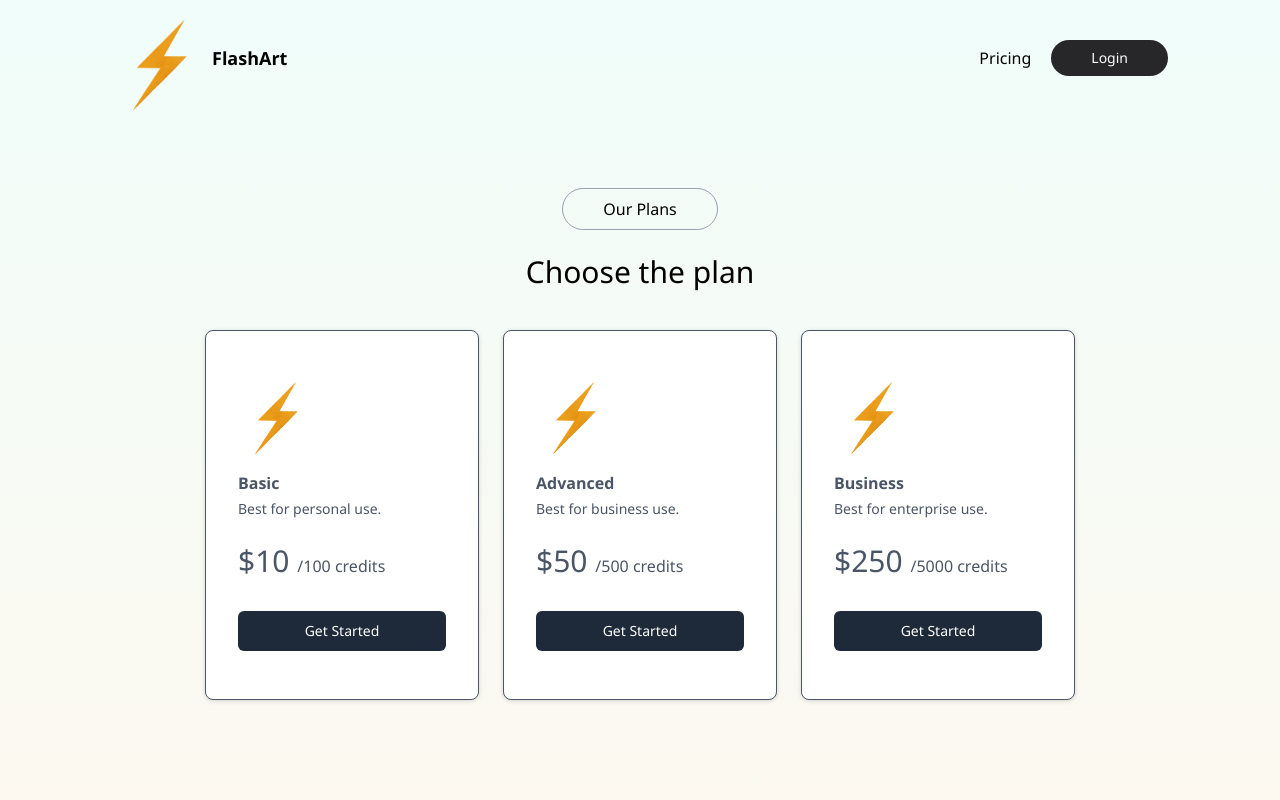
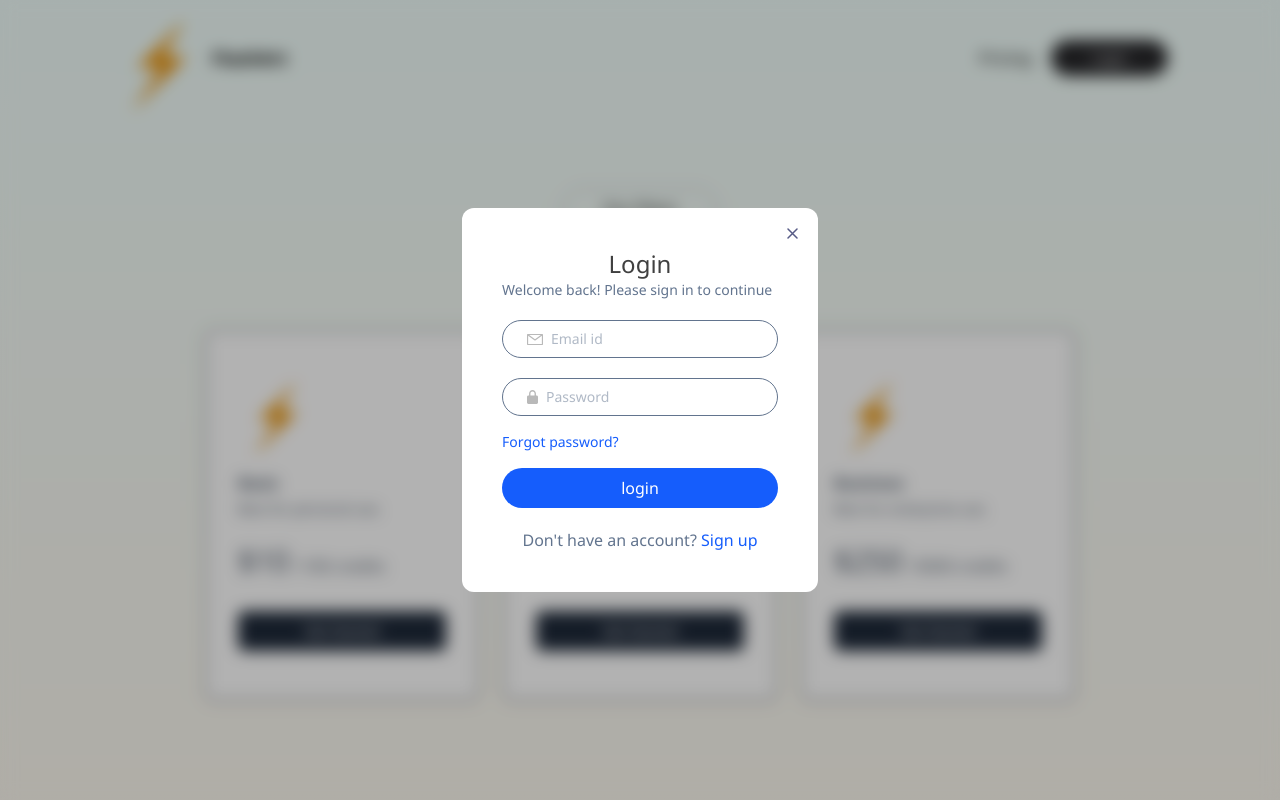
Before and after one commit to Dawit-coder/FlashArt, a React (Vite) app in the folder Client/: page /buy in a window 1280 px wide. Both pictures are taken after a click on the button "Login". Shown: the top 800 px of the page. Built offline with nearby package versions, Linux system fonts and the light colour scheme.

Commit message:
create auth page layouts (login and signUp)

```diff
--- a/Client/src/App.jsx
+++ b/Client/src/App.jsx
@@ -1,15 +1,20 @@
-import React from 'react'
+import React, { useContext } from 'react'
 import { Routes, Route } from 'react-router-dom'
 import Home from './pages/Home'
 import ByCredit from './pages/ByCredit'
 import Result from './pages/Result'
 import Navbar from './components/Navbar'
 import Footer from './components/Footer'
+import Login from './components/Login'
+import { AppContext } from './context/AppContext'
 
 const App = () => {
+
+  const {showLogin} = useContext(AppContext)
   return (
     <div className='px-4 sm:px-10 md:px-14 lg:px-28 min-h-screen bg-gradient-to-b from-teal-50 to-orange-50'>
       <Navbar />
+      {showLogin && <Login/>}
       <Routes>
         <Route path='/' element={ <Home/>}/>
         <Route path='/buy' element={ <ByCredit/>}/>
--- /dev/null
+++ b/Client/src/components/Login.jsx
@@ -0,0 +1,49 @@
+import React, { useContext, useEffect, useState } from 'react'
+import { assets } from '../assets/assets'
+import { AppContext } from '../context/AppContext'
+
+const Login = () => {
+
+    const [state, setState] = useState('Login')
+
+    const {setShowLogin} = useContext(AppContext)
+    useEffect(()=>{
+        document.body.style.overflow = 'hidden';
+
+        return ()=> {
+            document.body.style.overflow = 'unset';
+        }
+    }, [])
+
+  return (
+    <div className='absolute top-0 left-0 right-0 bottom-0 z-10 backdrop-blur-sm bg-black/30 flex justify-center items-center'>
+      <form className='relative bg-white p-10 rounded-xl text-slate-500'>
+        <h1 className='text-center text-2xl text-neutral-700 font-medium'>{state}</h1>
+        <p className='text-sm'>Welcome back! Please sign in to continue</p>
+
+        {state !== 'Login' && <div className='border px-6 py-2 flex items-center gap-2 rounded-full mt-5'>
+            <img src={assets.user_icon} alt="" />
+            <input className='outline-none text-sm' type="text" placeholder='Full Name' required />
+        </div>}
+        <div className='border px-6 py-2 flex items-center gap-2 rounded-full mt-5'>
+            <img src={assets.email_icon} alt="" />
+            <input className='outline-none text-sm' type="email" placeholder='Email id' required />
+        </div>
+        <div className='border px-6 py-2 flex items-center gap-2 rounded-full mt-5'>
+            <img src={assets.lock_icon} alt="" />
+            <input className='outline-none text-sm' type="password" placeholder='Password' required />
+        </div>
+        <p className='text-sm text-blue-600 my-4 cursor-pointer'>Forgot password?</p>
+        <button className='bg-blue-600 w-full text-white py-2 rounded-full'>{state === 'Login' ? 'login' : 'Create account' }</button>
+
+        { state === 'Login' ? <p className='mt-5 text-center'>Don't have an account? <span className='text-blue-600 cursor-pointer' onClick={()=>setState('Sign Up')}>Sign up</span></p>
+        :
+        <p className='mt-5 text-center'>Aleady have an account? <span className='text-blue-600 cursor-pointer' onClick={()=> setState("Login")}>Login</span></p>}
+
+        <img onClick={()=>setShowLogin(false)} src={assets.cross_icon} alt="" className='absolute top-5 right-5 cursor-pointer'/>
+      </form>
+    </div>
+  )
+}
+
+export default Login
--- a/Client/src/components/Navbar.jsx
+++ b/Client/src/components/Navbar.jsx
@@ -4,7 +4,7 @@
 import { AppContext } from '../context/AppContext'
 
 const Navbar = () => {
-    const {user} =  useContext(AppContext)
+    const {user, setShowLogin} =  useContext(AppContext)
     const navigate = useNavigate();
 
   return (
@@ -35,7 +35,7 @@
             :
             <div className='flex items-center gap-2 sm:gap-5'>
                 <p onClick={()=>navigate('/buy')} className='cursor-pointer'>Pricing</p>
-                <button className='bg-zinc-800 text-white px-7 py-2 sm:px-10 text-sm rounded-full'>Login</button>
+                <button onClick={()=>setShowLogin(true)} className='bg-zinc-800 text-white px-7 py-2 sm:px-10 text-sm rounded-full cursor-pointer'>Login</button>
             </div>
             }
         </div>
--- a/Client/src/context/AppContext.jsx
+++ b/Client/src/context/AppContext.jsx
@@ -4,8 +4,11 @@
 
 const AppContextProvider = (props) => {
     const [user, setUser]  = useState(null);
+
+    const [showLogin, setShowLogin] = useState(false)
+
     const value = {
-        user, setUser
+        user, setUser, showLogin, setShowLogin
     }
 
     return(
```
